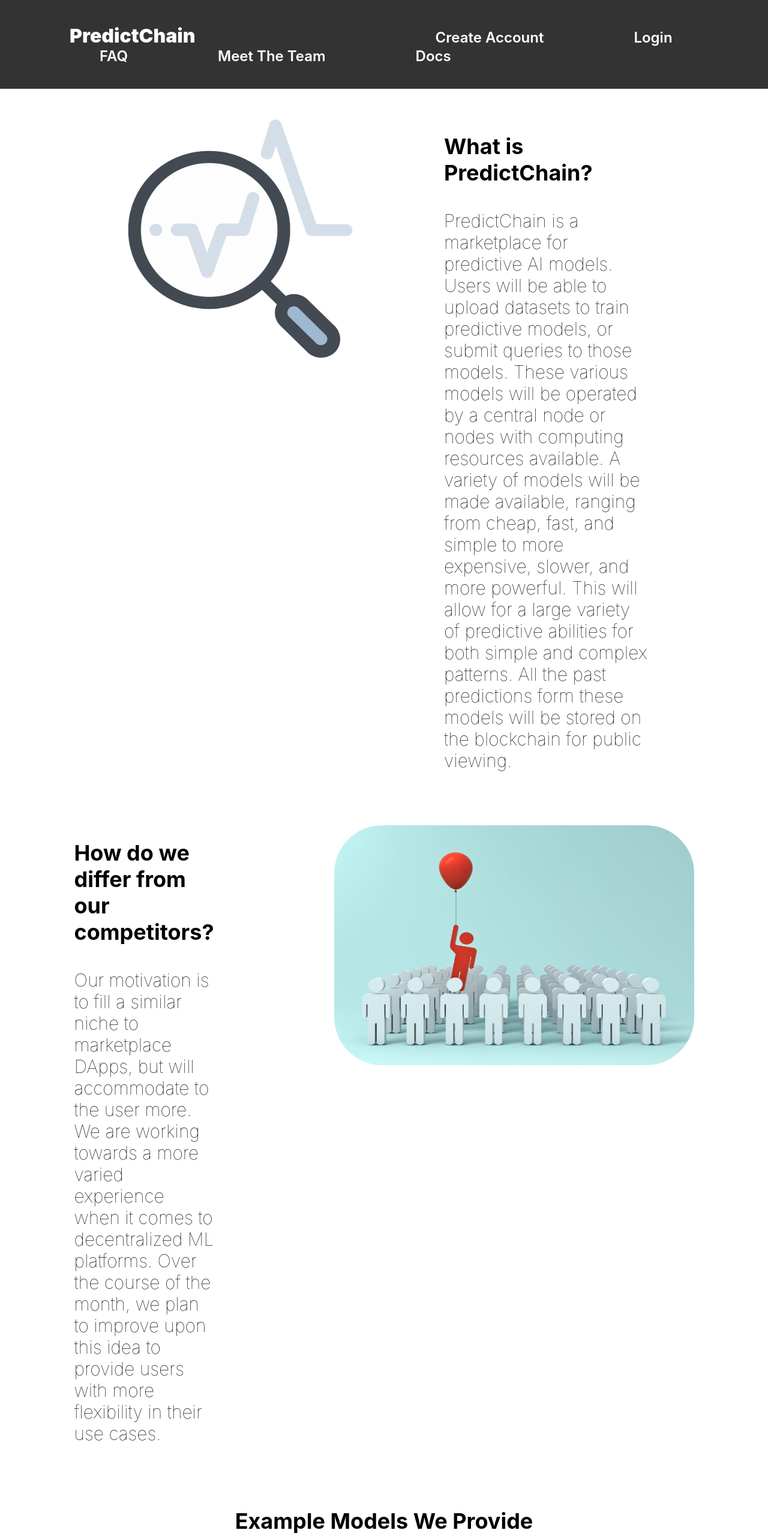
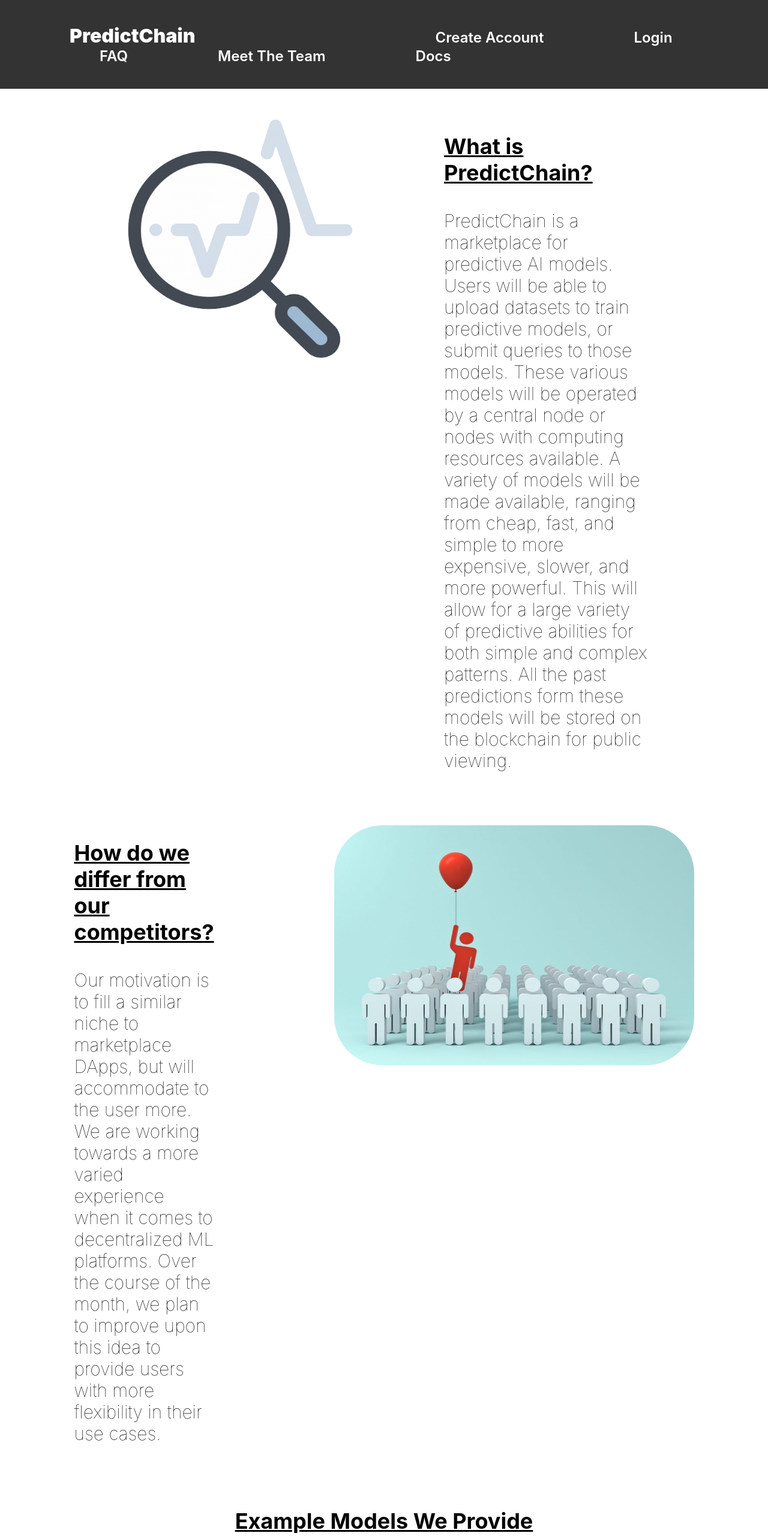
Before and after one commit to AI-and-Blockchain/S23_PredictChain, a React (Create React App) app in the folder client/predict-chain-ui/: page / in a window 1280 px wide. Shown: the top 2566 px of the page at 60% size. Built offline with nearby package versions, Linux system fonts and the light colour scheme.

Commit message:
More QoL changes

```diff
--- a/client/predict-chain-ui/src/HomePage/HomePage.js
+++ b/client/predict-chain-ui/src/HomePage/HomePage.js
@@ -13,13 +13,13 @@ function HomePage() {
             <img src={require('../img/prediction.png')} style={{width: '400px', height: '400px'}}/>
           </div>
           <div className="text" style={{marginLeft: '100px', marginRight: '200px', marginTop: '50px'}}>
-            <h1>What is PredictChain?</h1>
+            <h1 style={{textDecoration: "underline"}}>What is PredictChain?</h1>
             <h4 style={{fontSize: "30px", fontWeight: "lighter"}}>PredictChain is a marketplace for predictive AI models. Users will be able to upload datasets to train predictive models, or submit queries to those models. These various models will be operated by a central node or nodes with computing resources available. A variety of models will be made available, ranging from cheap, fast, and simple to more expensive, slower, and more powerful. This will allow for a large variety of predictive abilities for both simple and complex patterns. All the past predictions form these models will be stored on the blockchain for public viewing.</h4>
           </div>
         </div>
         <div className="containertext">
           <div className="text" style={{marginLeft: '200px', marginRight: '100px', marginTop: '50px'}}>
-            <h1>How do we differ from our competitors?</h1>
+            <h1 style={{textDecoration: "underline"}}>How do we differ from our competitors?</h1>
             <h4 style={{fontSize: "30px", fontWeight: "lighter"}}>Our motivation is to fill a similar niche to marketplace DApps, but will accommodate to the user more. We are working towards a more varied experience when it comes to decentralized ML platforms.  Over the course of the month, we plan to improve upon this idea to provide users with more flexibility in their use cases.</h4>
           </div>
           <div className="img" style={{marginRight: '200px', marginTop: '50px'}}>
@@ -32,8 +32,8 @@ function HomePage() {
         <br/>
         <br/>
         <div className="text" style={{marginTop: '50px'}}>
-          <h1 style={{textAlign: "center"}}>Who are we?</h1>
-          <h4 style={{fontSize: "30px", fontWeight: "lighter", textAlign: "center"}}>Just a group of <a href="https://www.rpi.edu" className="temp">RPI</a> students in an AI & Blockchain class. This is our group project for the Spring 2023 semester. More in-depth detail about us and who we are located in our <a href="/mtt" className="temp">Meet The Team</a> page!</h4>
+          <h1 style={{textAlign: "center", textDecoration: "underline"}}>Who are we?</h1>
+          <h4 style={{marginLeft: "255px", marginRight: "255px", fontSize: "30px", fontWeight: "lighter", textAlign: "center"}}>Just a group of <a href="https://www.rpi.edu" className="temp">RPI</a> students in an AI & Blockchain class. This is our group project for the Spring 2023 semester. More in-depth detail about us and who we are located in our <a href="/mtt" className="temp">Meet The Team</a> page!</h4>
         </div>
         <br/>
         <Footer/>
--- a/client/predict-chain-ui/src/Slideshow/Slideshow.js
+++ b/client/predict-chain-ui/src/Slideshow/Slideshow.js
@@ -3,7 +3,7 @@ function Slideshow() {
   return (
     <div>
         <div className="image-gallery-container">
-            <h1 style={{textAlign: "center"}}>Example Models We Provide</h1>
+            <h1 style={{textAlign: "center",  textDecoration: "underline"}}>Example Models We Provide</h1>
             <img src={require('../img/decision-tree.png')} style={{marginLeft: "50px", border: "4px solid black", borderRadius: "3px"}} alt="Decision Trees"/>
             <img src={require('../img/perceptrons.png')} style={{marginLeft: "25px", marginRight: "25px", border: "4px solid black", borderRadius: "3px"}} alt="Perceptrons"/>
             <img src={require('../img/nn.png')} style={{width: "600px", border: "4px solid black", borderRadius: "3px"}} alt="Neural Networks"/>
```
